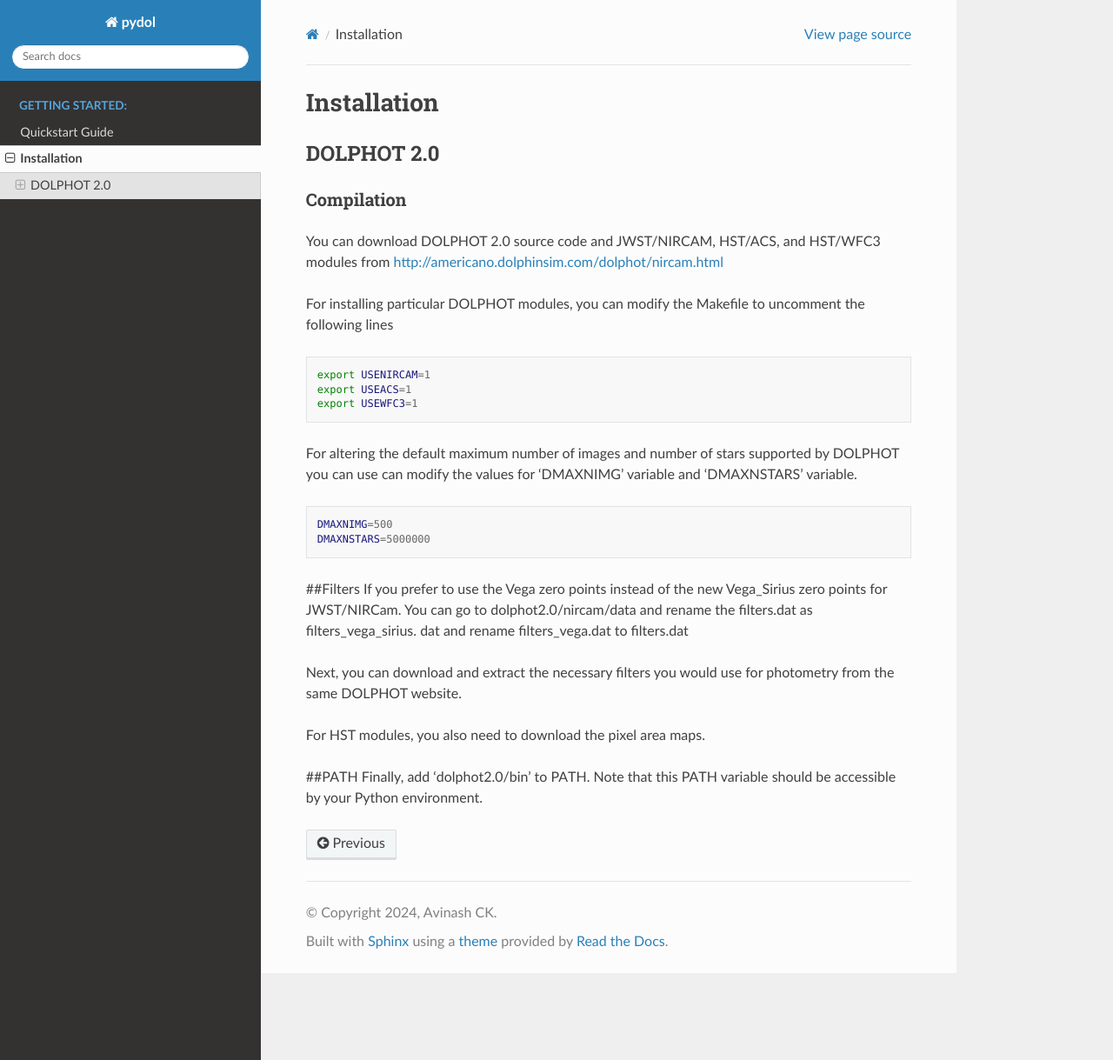
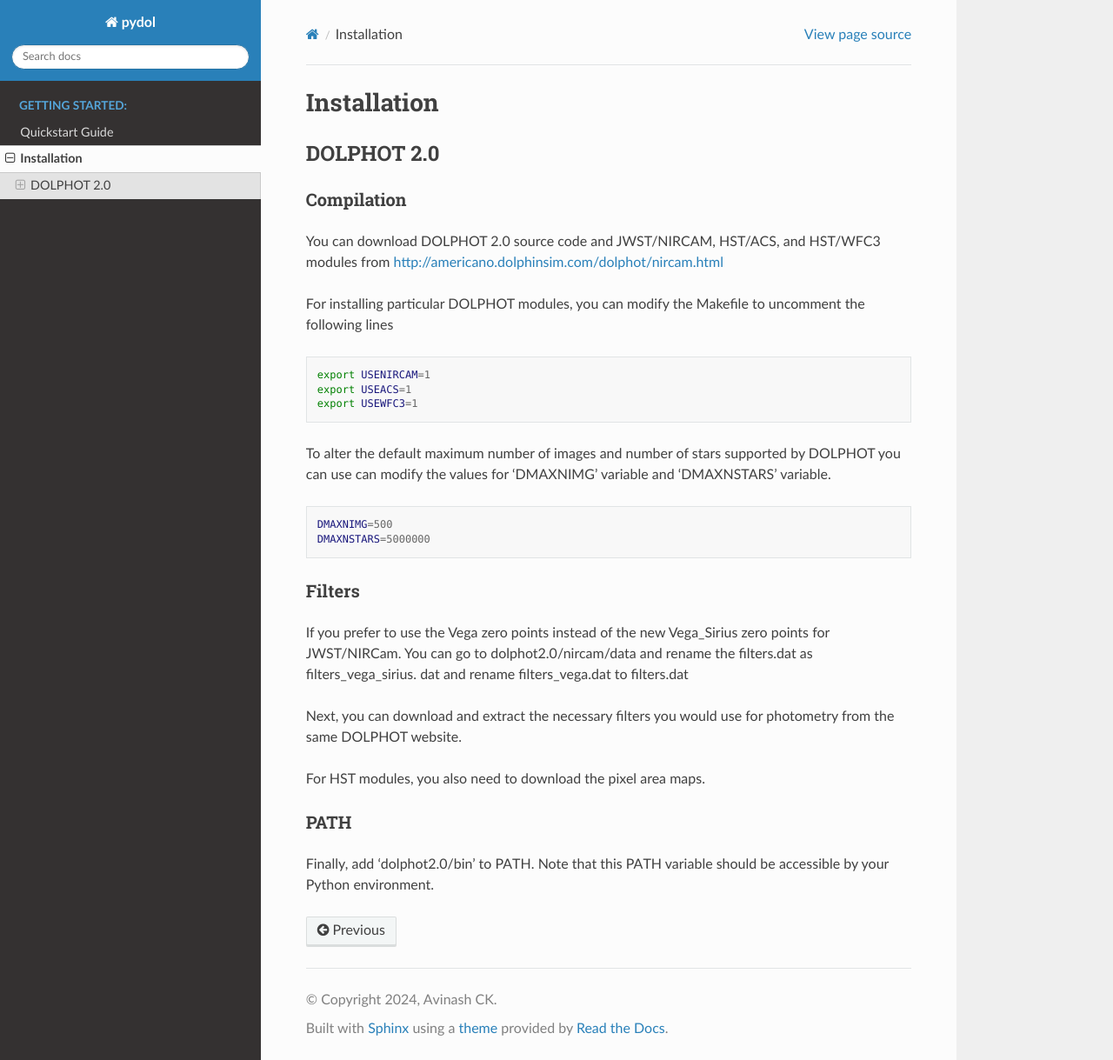
Before and after one commit to Jack3690/pydol, a Sphinx documentation site: the page built from docs/source/installation.rst, in a window 1280 px wide and 1219 px high. Shown: the whole window at 87% size. Built offline with Sphinx 7.4.7 and the Read the Docs theme 3.1.0, drawn with Linux system fonts in a browser that asks for light colours.

Commit message:
Update installation.rst

```diff
--- a/docs/source/installation.rst
+++ b/docs/source/installation.rst
@@ -19,19 +19,24 @@ For installing particular DOLPHOT modules, you can modify the Makefile to uncomm
   export USEACS=1
   export USEWFC3=1
 
-For altering the default maximum number of images and number of stars supported by DOLPHOT you can use can modify the values for 'DMAXNIMG' variable and 'DMAXNSTARS' variable.
+To alter the default maximum number of images and number of stars supported by DOLPHOT you can use can modify the values for 'DMAXNIMG' variable and 'DMAXNSTARS' variable.
 
 .. code-block:: bash
 
   DMAXNIMG=500
   DMAXNSTARS=5000000
 
-##Filters
+Filters
+-------
+
 If you prefer to use the Vega zero points instead of the new Vega_Sirius zero points for JWST/NIRCam. You can go to dolphot2.0/nircam/data and rename the filters.dat as filters_vega_sirius. dat and rename filters_vega.dat to filters.dat
 
 Next, you can download and extract the necessary filters you would use for photometry from the same DOLPHOT website.
 
 For HST modules, you also need to download the pixel area maps.
 
-##PATH
+PATH
+----
+
+
 Finally, add 'dolphot2.0/bin' to PATH. Note that this PATH variable should be accessible by your Python environment.
```
